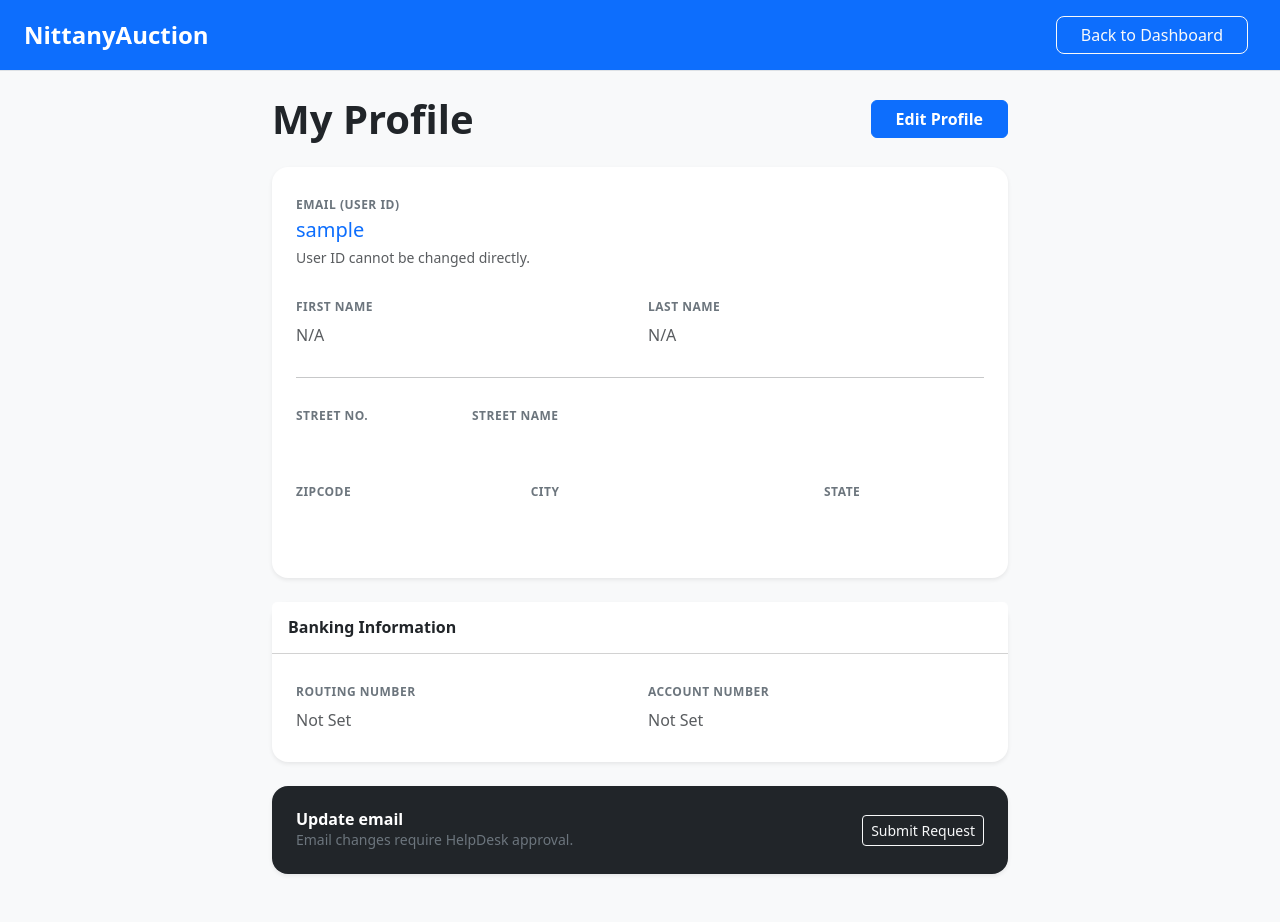
After one commit to jacobm-gavin/431W-nittany-auction, a Flask app: page /my_account in a window 1280 px wide. The commit adds this page. Run offline with Flask 3, Linux system fonts and the light colour scheme; the visitor is signed in with stand-in values (Sample User, id 1); data that the repository does not hold is empty.

Commit message:
Implemented user view and update account information

```diff
--- a/src/main.py
+++ b/src/main.py
@@ -266,6 +266,55 @@ def get_business_name(email):
     except mysql.connector.Error as err:
         print("Database error:", err)
         return None
+
+
+def get_full_profile(email):
+    try:
+        conn = mysql.connector.connect(
+            host="localhost", user="root",
+            password=os.getenv("DB_PASSWORD"), database="nittanyauction"
+        )
+        cursor = conn.cursor(dictionary=True)
+
+        query = """SELECT u.email,
+                       b.first_name, \
+                       b.last_name, \
+                       b.age, \
+                       b.major,
+                       s.bank_routing_number, \
+                       s.bank_account_number,
+                       v.business_name, \
+                       v.customer_service_phone_number,
+                       a.street_num, \
+                       a.street_name, \
+                       a.zipcode,
+                       z.city, \
+                       z.state
+                FROM users u
+                         LEFT JOIN bidders b ON u.email = b.email
+                         LEFT JOIN sellers s ON u.email = s.email
+                         LEFT JOIN local_vendors v ON u.email = v.email
+                         LEFT JOIN address a ON (b.home_address_id = a.address_ID
+                    OR v.business_address_id = a.address_ID)
+                         LEFT JOIN zipcode_info z ON a.zipcode = z.zipcode
+                WHERE u.email = %s \
+                """
+        cursor.execute(query, (email,))
+        profile = cursor.fetchone()
+
+        if not profile:
+            return {'email': email, 'card': {}}
+
+        cursor.execute("SELECT * FROM credit_cards WHERE owner_email = %s LIMIT 1", (email,))
+        card_data = cursor.fetchone()
+        profile['card'] = card_data if card_data else {}
+
+        cursor.close()
+        conn.close()
+        return profile
+    except Exception as e:
+        print(f"CRITICAL ERROR: {e}")
+        return {'email': email, 'card': {}}
 
 # SQL INSERTS
 
@@ -657,5 +706,97 @@ def register():
         flash("Registration failed. Email might already exist.")
     return render_template("register.html")
 
+
+@app.route("/my_account", methods=["GET", "POST"])
+def my_account():
+    if "user" not in session:
+        return redirect(url_for("login"))
+
+    email = session["user"].strip().lower()
+    role = session.get("role")
+
+    if request.method == "POST":
+        action = request.form.get("action")
+
+        try:
+            conn = mysql.connector.connect(
+                host="localhost",
+                user="root",
+                password=os.getenv("DB_PASSWORD"),
+                database="nittanyauction"
+            )
+            cursor = conn.cursor(dictionary=True)
+
+            if action == "update_profile":
+                # Update Password
+                new_pw = request.form.get("password", "").strip()
+                if new_pw:
+                    hashed = hashlib.sha256(new_pw.encode()).hexdigest()
+                    cursor.execute("UPDATE Users SET password = %s WHERE email = %s", (hashed, email))
+
+                # Address and Zipcode
+                zip_c = request.form.get("zipcode", "").strip()
+                if zip_c:
+                    # Ensure Zip exists first (Parent table)
+                    cursor.execute("""
+                                   INSERT
+                                   IGNORE INTO Zipcode_Info (zipcode, city, state)
+                        VALUES (%s, %s, %s) """, (zip_c, request.form.get("city"), request.form.get("state")))
+
+                    # Update Address (Child table)
+                    cursor.execute("""
+                                   UPDATE Address
+                                   SET zipcode = %s, street_num  = %s, street_name = %s WHERE address_ID = (SELECT home_address_id FROM Bidders WHERE email = %s)""", (zip_c, request.form.get("street_num"), request.form.get("street_name"), email))
+
+                # Update Personal Info
+                cursor.execute("""
+                               UPDATE Bidders
+                               SET first_name = %s,
+                                   last_name  = %s
+                               WHERE email = %s """, (request.form.get("first_name"), request.form.get("last_name"), email))
+
+                flash("Profile information updated successfully!")
+
+            elif action == "update_payment":
+                if role == "buyer":
+                    # Credit Card for Bidders
+                    cc_num = request.form.get("cc_num", "").strip()
+                    cursor.execute("""
+                                   REPLACE
+                                   INTO Credit_Cards (credit_card_num, card_type, expire_month, expire_year, security_code, Owner_email)
+                        VALUES (%s, %s, %s, %s, %s, %s) """, (cc_num, request.form.get("cc_type"), request.form.get("exp_m"), request.form.get("exp_y"), request.form.get("cvv"), email))
+                    flash("Payment card updated!")
+                else:
+                    # Banking for Sellers/Vendors
+                    routing = request.form.get("routing_num", "").strip()
+                    account = request.form.get("account_num", "").strip()
+                    cursor.execute("""UPDATE Sellers SET routing_num = %s, account_num = %s WHERE email = %s""", (routing, account, email))
+                    flash("Banking information updated!")
+
+            # Auto fill description for requesting email change
+            elif action == "request_email_change":
+                new_email_req = request.form.get("new_email_request")
+                request_id = random.randint(10000, 99999)
+                cursor.execute("""
+                               INSERT INTO Requests (request_id, sender_email, helpdesk_staff_email, request_type,
+                                                     request_desc, request_status)
+                               VALUES (%s, %s, 'helpdeskteam@lsu.edu', 'ChangeID', %s, 0)""", (request_id, email, f"Request to change email to: {new_email_req}"))
+                flash("Email change request submitted to HelpDesk.")
+
+            conn.commit()
+            cursor.close()
+            conn.close()
+
+        except mysql.connector.Error as err:
+            print(f"Database Error: {err}")
+            flash("An error occurred while updating your information.")
+
+    current_data = get_full_profile(email)
+
+    # DEBUG print
+    #print(f"Template Data: {current_data}")
+
+    return render_template("my_account.html", user_info=current_data)
+
 if __name__ == "__main__":
     app.run(debug=True)
--- a/src/templates/buyer.html
+++ b/src/templates/buyer.html
@@ -23,7 +23,7 @@
                 <a href="/sell_item" type="button" class="btn btn-light me-2 text-primary px-4 rounded-3">Sell Item</a>
                 <a href="/seller" type="button" class="btn btn-outline-light me-2 px-4 rounded-3">Dashboard</a>
             {% endif %}
-            <button type="button" class="btn btn-outline-light me-2 px-4 rounded-3">My Account</button>
+            <a href="/my_account" class="btn btn-outline-light me-2 px-4 rounded-3">My Account</a>
             <a href="/logout">
                 <svg width="32px" height="32px" viewBox="0 0 24 24" fill="none" xmlns="http://www.w3.org/2000/svg">
                     <path d="M15 16.5V19C15 20.1046 14.1046 21 13 21H6C4.89543 21 4 20.1046 4 19V5C4 3.89543 4.89543 3 6 3H13C14.1046 3 15 3.89543 15 5V8.0625M11 12H21M21 12L18.5 9.5M21 12L18.5 14.5" stroke="#ffffff" stroke-width="1" stroke-linecap="round" stroke-linejoin="round"/>
--- /dev/null
+++ b/src/templates/my_account.html
@@ -0,0 +1,207 @@
+<!DOCTYPE html>
+<html>
+<head>
+    <title>My Account - NittanyAuction</title>
+    <link href="https://cdn.jsdelivr.net/npm/bootstrap@5.3.8/dist/css/bootstrap.min.css" rel="stylesheet">
+    <style>
+        .view-mode input {
+            border: none;
+            background-color: transparent !important;
+            pointer-events: none;
+            padding-left: 0;
+            font-weight: 500;
+        }
+        .view-mode .btn-save, .view-mode .edit-indicator { display: none; }
+
+        .edit-mode .btn-edit { display: none; }
+        .edit-mode input { border: 1px solid #dee2e6; background-color: #fff !important; pointer-events: auto; }
+
+        .card-label { font-size: 0.75rem; font-weight: 700; color: #6c757d; text-transform: uppercase; letter-spacing: 0.5px; }
+    </style>
+</head>
+<body class="bg-body-tertiary pb-5">
+
+    <header class="d-flex flex-wrap align-items-center justify-content-center justify-content-md-between py-3 mb-4 px-4 border-bottom bg-primary text-white">
+        <a href="/{{ session['role'] }}" class="d-flex align-items-center col-md-3 mb-2 mb-md-0 text-white text-decoration-none">
+            <h4 class="fw-bold m-0">NittanyAuction</h4>
+        </a>
+        <div class="col-md-3 text-end">
+            <a href="/{{ session['role'] }}" class="btn btn-outline-light me-2 px-4 rounded-3">Back to Dashboard</a>
+        </div>
+    </header>
+
+    <div class="container">
+        <div class="row justify-content-center">
+            <div class="col-lg-8">
+
+                <div class="d-flex justify-content-between align-items-center mb-4">
+                    <h1 class="fw-bold m-0">My Profile</h1>
+                    <button id="toggleEdit" class="btn btn-primary px-4 fw-bold btn-edit" onclick="enableEditing()">Edit Profile</button>
+                </div>
+
+                {% with messages = get_flashed_messages() %}
+                    {% for message in messages %}
+                        <div class="alert alert-success alert-dismissible fade show" role="alert">
+                            {{ message }}
+                            <button type="button" class="btn-close" data-bs-dismiss="alert" aria-label="Close"></button>
+                        </div>
+                    {% endfor %}
+                {% endwith %}
+
+                <form id="profileForm" method="POST" class="view-mode">
+                    <div class="card shadow-sm mb-4 border-0 rounded-4">
+                        <div class="card-body p-4">
+                            <input type="hidden" name="action" value="update_profile">
+
+                            <div class="mb-4">
+                                <label class="card-label">Email (User ID)</label>
+                                <p class="fs-5 fw-medium mb-0 text-primary">{{ user_info.email }}</p>
+                                <small class="text-muted">User ID cannot be changed directly.</small>
+                            </div>
+
+                            {% if user_info.business_name %}
+                                <div class="row g-3 mb-3">
+                                    <div class="col-md-6">
+                                        <label class="card-label">Company Name</label>
+                                        <input type="text" name="business_name" class="form-control" value="{{ user_info.business_name or '' }}" placeholder="N/A">
+                                    </div>
+                                    <div class="col-md-6">
+                                        <label class="card-label">Customer Service Phone</label>
+                                        <input type="text" name="customer_service_phone_number" class="form-control" value="{{ user_info.customer_service_phone_number or '' }}" placeholder="N/A">
+                                    </div>
+                                </div>
+                            {% else %}
+                                <div class="row g-3 mb-3">
+                                    <div class="col-md-6">
+                                        <label class="card-label">First Name</label>
+                                        <input type="text" name="first_name" class="form-control" value="{{ user_info.first_name or '' }}" placeholder="N/A">
+                                    </div>
+                                    <div class="col-md-6">
+                                        <label class="card-label">Last Name</label>
+                                        <input type="text" name="last_name" class="form-control" value="{{ user_info.last_name or '' }}" placeholder="N/A">
+                                    </div>
+                                </div>
+                            {% endif %}
+
+                            <hr class="my-4">
+
+                            <div class="row g-3 mb-3">
+                                <div class="col-md-3">
+                                    <label class="card-label">Street No.</label>
+                                    <input type="text" name="street_num" class="form-control" value="{{ user_info.street_num or '' }}">
+                                </div>
+                                <div class="col-md-9">
+                                    <label class="card-label">Street Name</label>
+                                    <input type="text" name="street_name" class="form-control" value="{{ user_info.street_name or '' }}">
+                                </div>
+                            </div>
+
+                            <div class="row g-3 mb-3">
+                                <div class="col-md-4">
+                                    <label class="card-label">Zipcode</label>
+                                    <input type="text" name="zipcode" class="form-control" value="{{ user_info.zipcode or '' }}">
+                                </div>
+                                <div class="col-md-5">
+                                    <label class="card-label">City</label>
+                                    <input type="text" name="city" class="form-control" value="{{ user_info.city or '' }}">
+                                </div>
+                                <div class="col-md-3">
+                                    <label class="card-label">State</label>
+                                    <input type="text" name="state" class="form-control" value="{{ user_info.state or '' }}">
+                                </div>
+                            </div>
+
+                            <div class="edit-indicator mt-4">
+                                <label class="card-label text-primary">New Password</label>
+                                <input type="password" name="password" class="form-control" placeholder="Leave blank to keep current">
+                            </div>
+
+                            <div class="mt-4 btn-save">
+                                <button type="submit" class="btn btn-success px-5 fw-bold">Save Profile Changes</button>
+                                <button type="button" class="btn btn-link text-muted" onclick="location.reload()">Cancel</button>
+                            </div>
+                        </div>
+                    </div>
+                </form>
+
+                <form id="paymentForm" method="POST" class="view-mode">
+                    <div class="card shadow-sm mb-4 border-0 rounded-4">
+                        <div class="card-header bg-white py-3">
+                            <h6 class="m-0 fw-bold">
+                                {% if session['role'] == 'buyer' %}Payment Method{% else %}Banking Information{% endif %}
+                            </h6>
+                        </div>
+                        <div class="card-body p-4">
+                            <input type="hidden" name="action" value="update_payment">
+
+                            {% if session['role'] == 'buyer' %}
+                                <div class="mb-3">
+                                    <label class="card-label">Card Number</label>
+                                    <input type="text" name="credit_card_num" class="form-control" value="{{ user_info.card.credit_card_num or '' }}" placeholder="None on file">
+                                </div>
+                                <div class="row g-2">
+                                    <div class="col-6"><label class="card-label">Type</label><input type="text" name="card_type" class="form-control" value="{{ user_info.card.card_type or '' }}"></div>
+                                    <div class="col-2"><label class="card-label">Exp M</label><input type="text" name="expire_month" class="form-control" value="{{ user_info.card.expire_month or '' }}"></div>
+                                    <div class="col-2"><label class="card-label">Exp Y</label><input type="text" name="expire_year" class="form-control" value="{{ user_info.card.expire_year or '' }}"></div>
+                                    <div class="col-2"><label class="card-label">CVV</label><input type="text" name="security_code" class="form-control" value="{{ user_info.card.security_code or '' }}"></div>
+                                </div>
+                            {% else %}
+                                <div class="row g-3">
+                                    <div class="col-md-6">
+                                        <label class="card-label">Routing Number</label>
+                                        <input type="text" name="bank_routing_number" class="form-control" value="{{ user_info.bank_routing_number or '' }}" placeholder="Not Set">
+                                    </div>
+                                    <div class="col-md-6">
+                                        <label class="card-label">Account Number</label>
+                                        <input type="text" name="bank_account_number" class="form-control" value="{{ user_info.bank_account_number or '' }}" placeholder="Not Set">
+                                    </div>
+                                </div>
+                            {% endif %}
+
+                            <div class="mt-4 btn-save">
+                                <button type="submit" class="btn btn-success px-5 fw-bold">Update Financials</button>
+                            </div>
+                        </div>
+                    </div>
+                </form>
+
+                <div class="card shadow-sm border-0 rounded-4 bg-dark text-white">
+                    <div class="card-body p-4 d-flex justify-content-between align-items-center">
+                        <div>
+                            <h6 class="fw-bold m-0">Update email</h6>
+                            <p class="small text-secondary m-0">Email changes require HelpDesk approval.</p>
+                        </div>
+                        <button class="btn btn-sm btn-outline-light" onclick="showEmailPrompt()">Submit Request</button>
+                    </div>
+                </div>
+
+                <form id="emailRequestForm" method="POST" style="display:none;">
+                    <input type="hidden" name="action" value="request_email_change">
+                    <input type="hidden" name="new_email_request" id="new_email_input">
+                </form>
+
+            </div>
+        </div>
+    </div>
+
+    <script>
+        function enableEditing() {
+            document.querySelectorAll('form').forEach(f => {
+                f.classList.remove('view-mode');
+                f.classList.add('edit-mode');
+            });
+            document.getElementById('toggleEdit').style.display = 'none';
+        }
+
+        function showEmailPrompt() {
+            let newEmail = prompt("Enter the new email address you are requesting:");
+            if (newEmail) {
+                document.getElementById('new_email_input').value = newEmail;
+                document.getElementById('emailRequestForm').submit();
+            } else if (newEmail) {
+                alert("Please enter a valid email address.");
+            }
+        }
+    </script>
+</body>
+</html>
--- a/src/templates/seller.html
+++ b/src/templates/seller.html
@@ -22,7 +22,7 @@
             {% if seller_type == "student" %}
                 <a href="/buyer" type="button" class="btn btn-outline-light me-2 px-4 rounded-3">Browse</a>
             {% endif %}
-            <button type="button" class="btn btn-outline-light me-2 px-4 rounded-3">My Account</button>
+            <a href="/my_account" class="btn btn-outline-light me-2 px-4 rounded-3">My Account</a>
             <a href="/logout">
                 <svg width="32px" height="32px" viewBox="0 0 24 24" fill="none" xmlns="http://www.w3.org/2000/svg">
                     <path d="M15 16.5V19C15 20.1046 14.1046 21 13 21H6C4.89543 21 4 20.1046 4 19V5C4 3.89543 4.89543 3 6 3H13C14.1046 3 15 3.89543 15 5V8.0625M11 12H21M21 12L18.5 9.5M21 12L18.5 14.5" stroke="#ffffff" stroke-width="1" stroke-linecap="round" stroke-linejoin="round"/>
```
